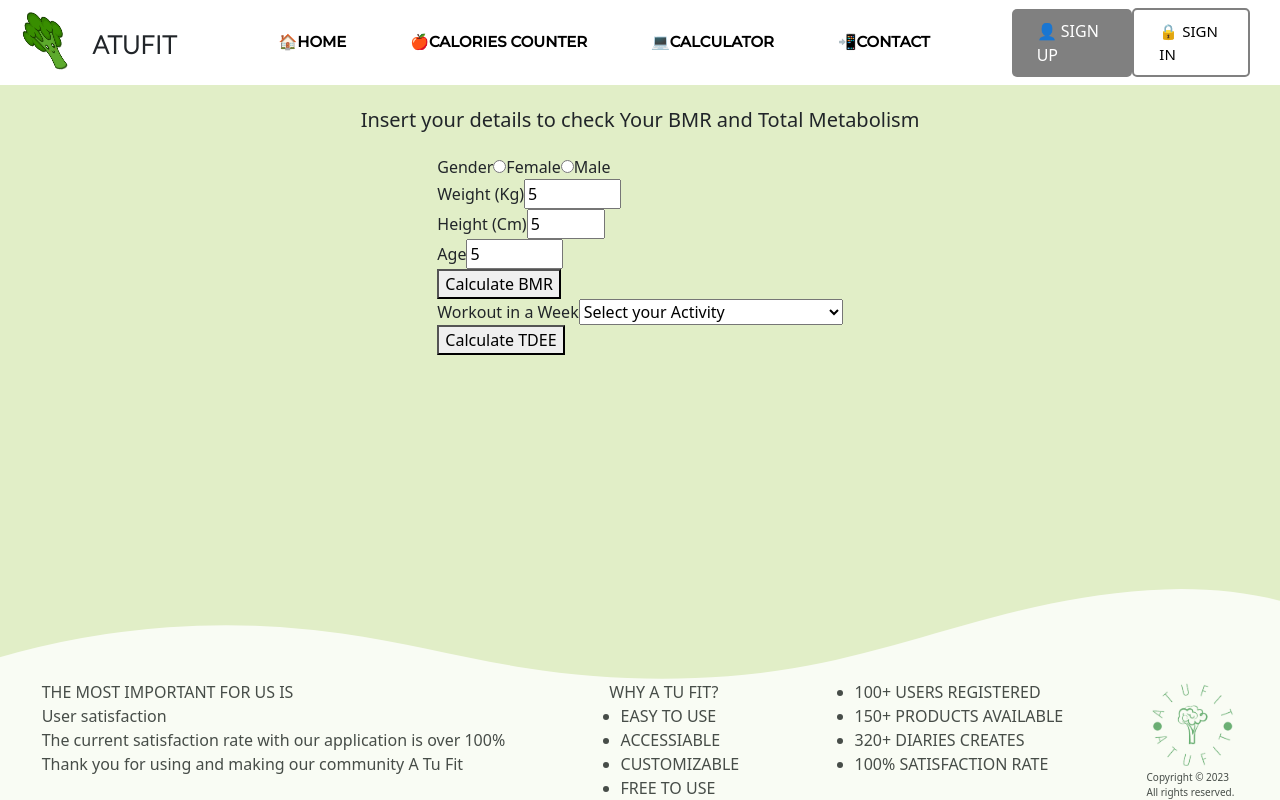
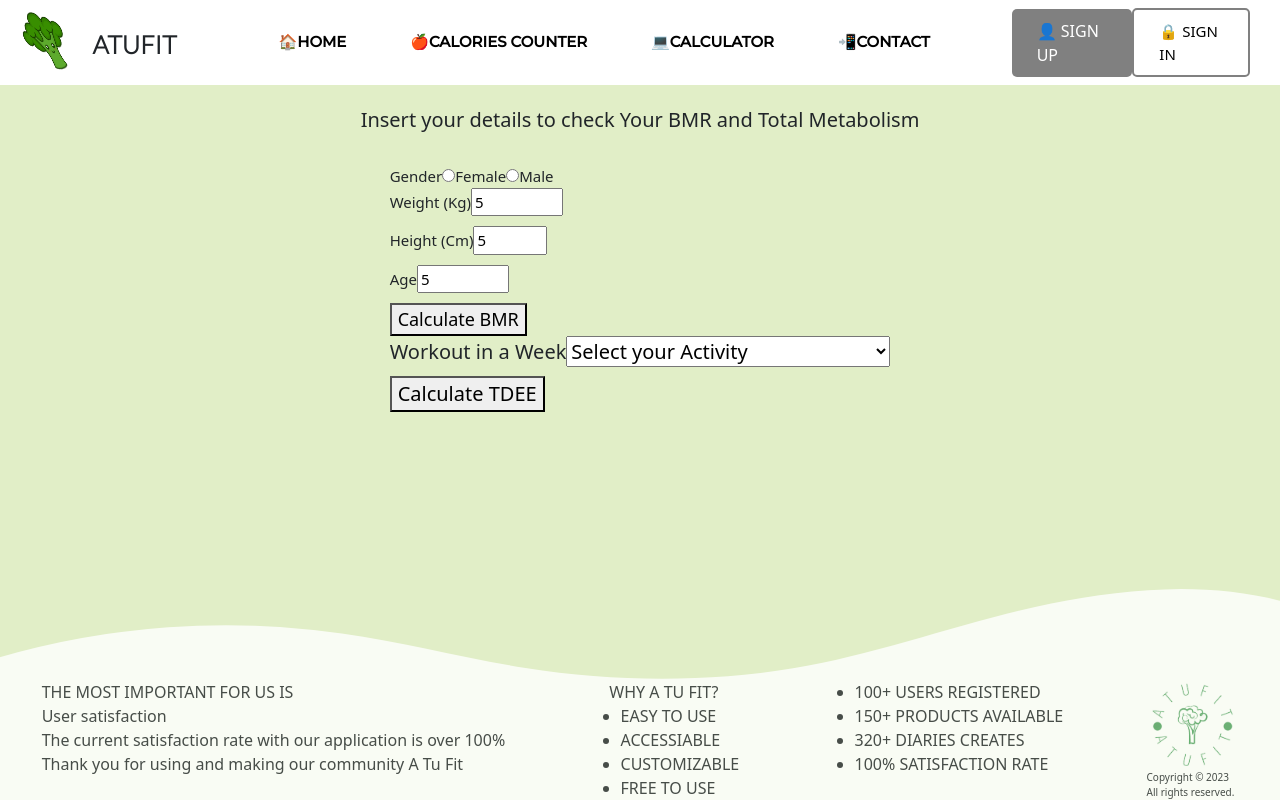
Before and after one commit to PatrycjaBochnak/ATuFit, a React (Create React App) app: page /calculator in a window 1280 px wide. Both pictures are taken after typing "5", "5", "5" into the empty fields and a click on the button "Calculate BMR". Built offline with nearby package versions, Linux system fonts and the light colour scheme.

Commit message:
starting creating calc style

```diff
--- a/src/components/calculatorBMR.js
+++ b/src/components/calculatorBMR.js
@@ -102,12 +102,12 @@ class CalculatorBMR extends Component {
     }
     let result;
     if (this.state.bmr) {
-      result = <div className="result">{this.state.bmr}</div>;
+      result = <div className="resultBMR">{this.state.bmr}</div>;
     }
 
     let resultAct;
     if (this.state.bmr) {
-      resultAct = <div className="result">{this.state.finalResult}</div>;
+      resultAct = <div className="resultTDEE">{this.state.finalResult}</div>;
     }
 
 
@@ -187,7 +187,7 @@ class CalculatorBMR extends Component {
                 max="120"
               />
             </div>
-            <button type="button" onClick={() => this.calculateBMR()}>
+            <button type="button" className="buttonBMR" onClick={() => this.calculateBMR()}>
               Calculate BMR
             </button>
             {result}
@@ -213,7 +213,7 @@ class CalculatorBMR extends Component {
                   </select>
                 </div>
                 <button
-                  type="button"
+                  type="button" className="buttonTDEE"
                   onClick={() => this.calculateFinalResult()}
                 >
                   Calculate TDEE
--- a/src/styles/_app.scss
+++ b/src/styles/_app.scss
@@ -24,6 +24,9 @@
   flex-flow: column;
   background-color: #e1eec7;
   background-size: contain;
+}
+.carouselDay {
+  background-color: #e1eec7;
 }
 .calculatorBMR {
   display: flex;
--- a/src/styles/_calculatorBMR.scss
+++ b/src/styles/_calculatorBMR.scss
@@ -2,3 +2,28 @@
     padding: 20px;
     font-size: 20px;
 }
+.form {
+    font-size: 15px;
+}
+.inputGender, .inputWeight, .inputHeight, .inputAge {
+    margin-top: 10px;
+}
+.buttonBMR {
+    margin-top: 10px;
+    font-size: 18px;
+}
+.resultBMR {
+    font-size: 30px;
+}
+.workout {
+    font-size: 30px;
+}
+.inputWorkout {
+    font-size: 20px
+}
+.buttonTDEE {
+    font-size: 20px;
+}
+.resultTDEE {
+    font-size: 30px;
+}
```
